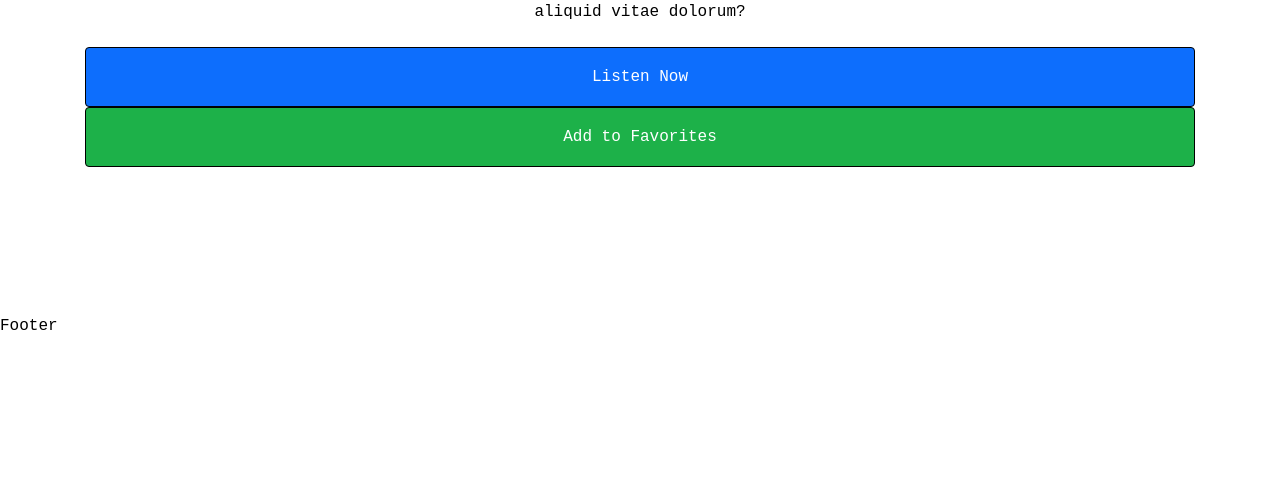
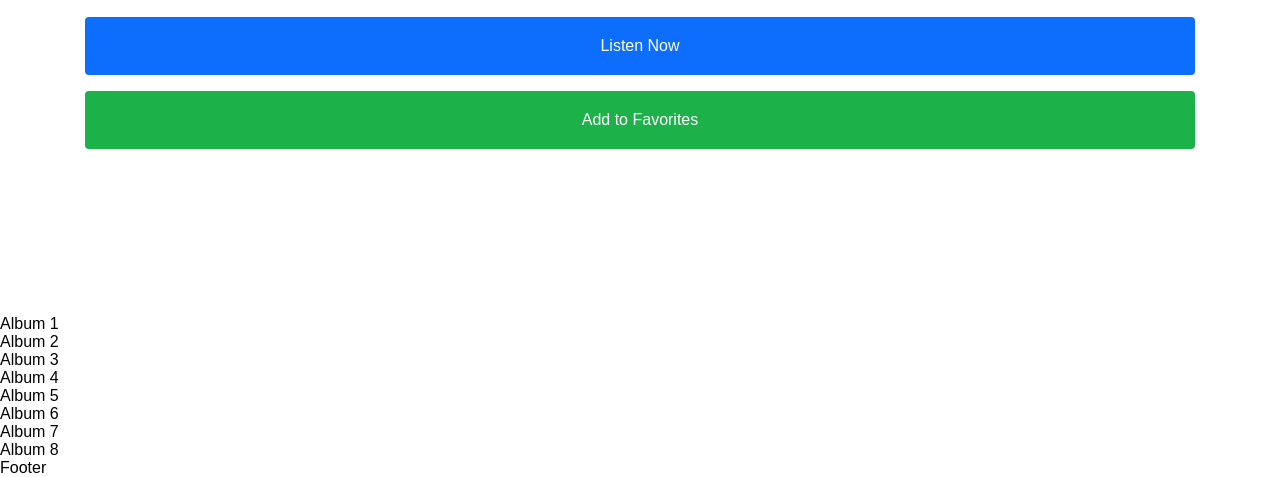
Before and after one commit to SumaiaSorna/music-albums-html-css, a plain HTML site: page index.html in a window 1280 px wide. Shown: the part 328-805 px from the top of the page. Drawn offline with Linux system fonts and the light colour scheme.

Commit message:
added section and album container css properties

```diff
--- a/assets/css/styles.css
+++ b/assets/css/styles.css
@@ -1,5 +1,5 @@
 body {
-  font-family: "Courier New", Courier, monospace;
+  font-family: Arial, Helvetica, sans-serif;
 }
 
 .header {
@@ -56,11 +56,12 @@ body {
 }
 .btn {
   padding: 20px;
-  border: 1px solid black;
   border-radius: 4px;
   margin: 0px 10px;
   text-decoration: none;
   color: black;
+  min-width: 200px;
+  margin-bottom: 16px;
 }
 .btn-primary {
   background-color: #0d6efd;
@@ -90,6 +91,13 @@ body {
   background-color: #1db149;
 }
 
+.album-container {
+  display: flex;
+  flex-direction: row;
+  flex-wrap: wrap;
+  justify-content: space-between;
+}
+
 @media screen and (max-width: 576px) {
   .nav-container {
     flex-direction: column;
--- a/index.html
+++ b/index.html
@@ -34,16 +34,18 @@
       </div>
     </div>
     <main>
-      <div></div>
-      <div></div>
-      <div></div>
-      <div></div>
-      <div></div>
-      <div></div>
-      <div></div>
-      <div></div>
-      <div></div>
+      <!-- flex container for albums -->
+      <section class="album-container"></section>
+      <div>Album 1</div>
+      <div>Album 2</div>
+      <div>Album 3</div>
+      <div>Album 4</div>
+      <div>Album 5</div>
+      <div>Album 6</div>
+      <div>Album 7</div>
+      <div>Album 8</div>
     </main>
+
     <footer>Footer</footer>
   </body>
 </html>
```
